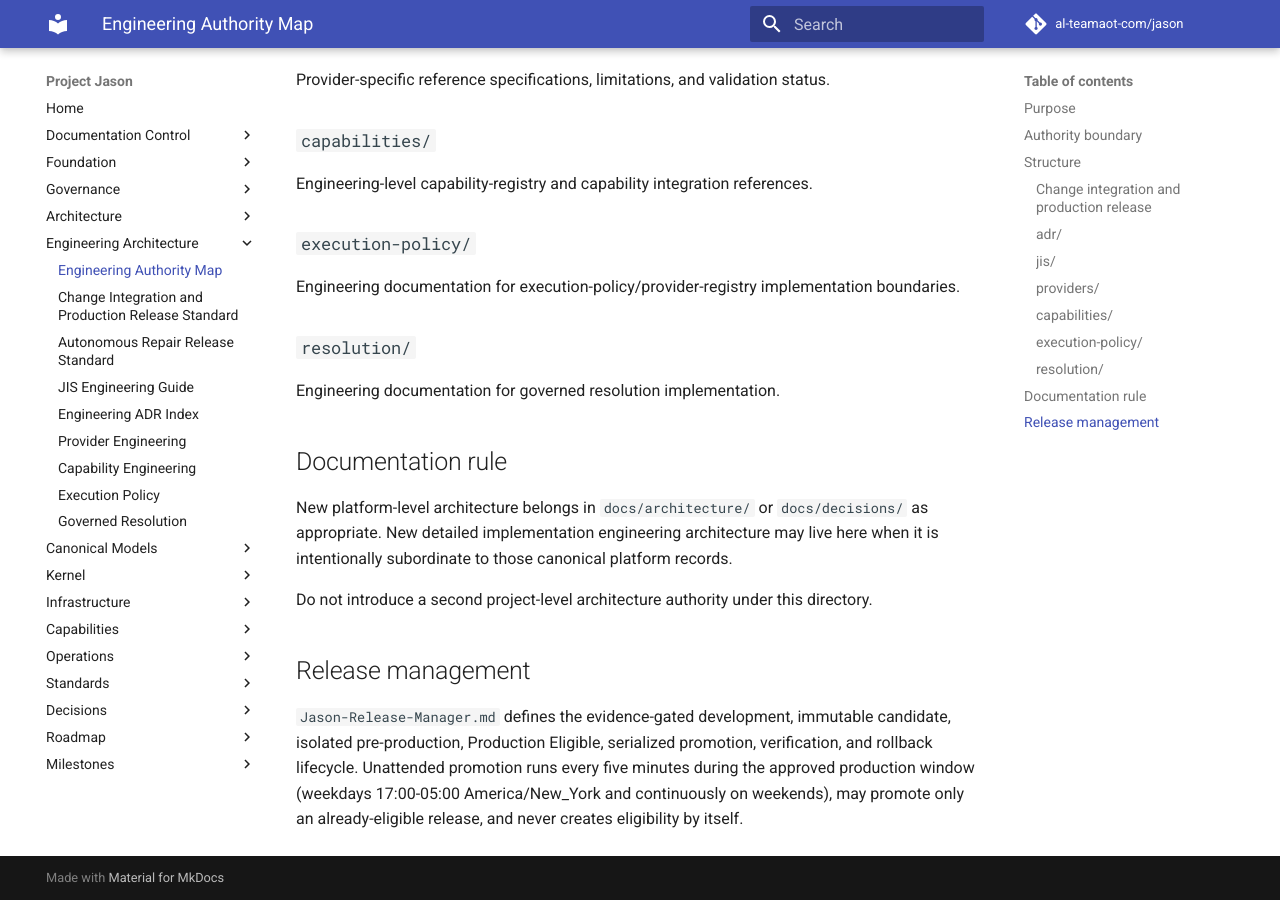
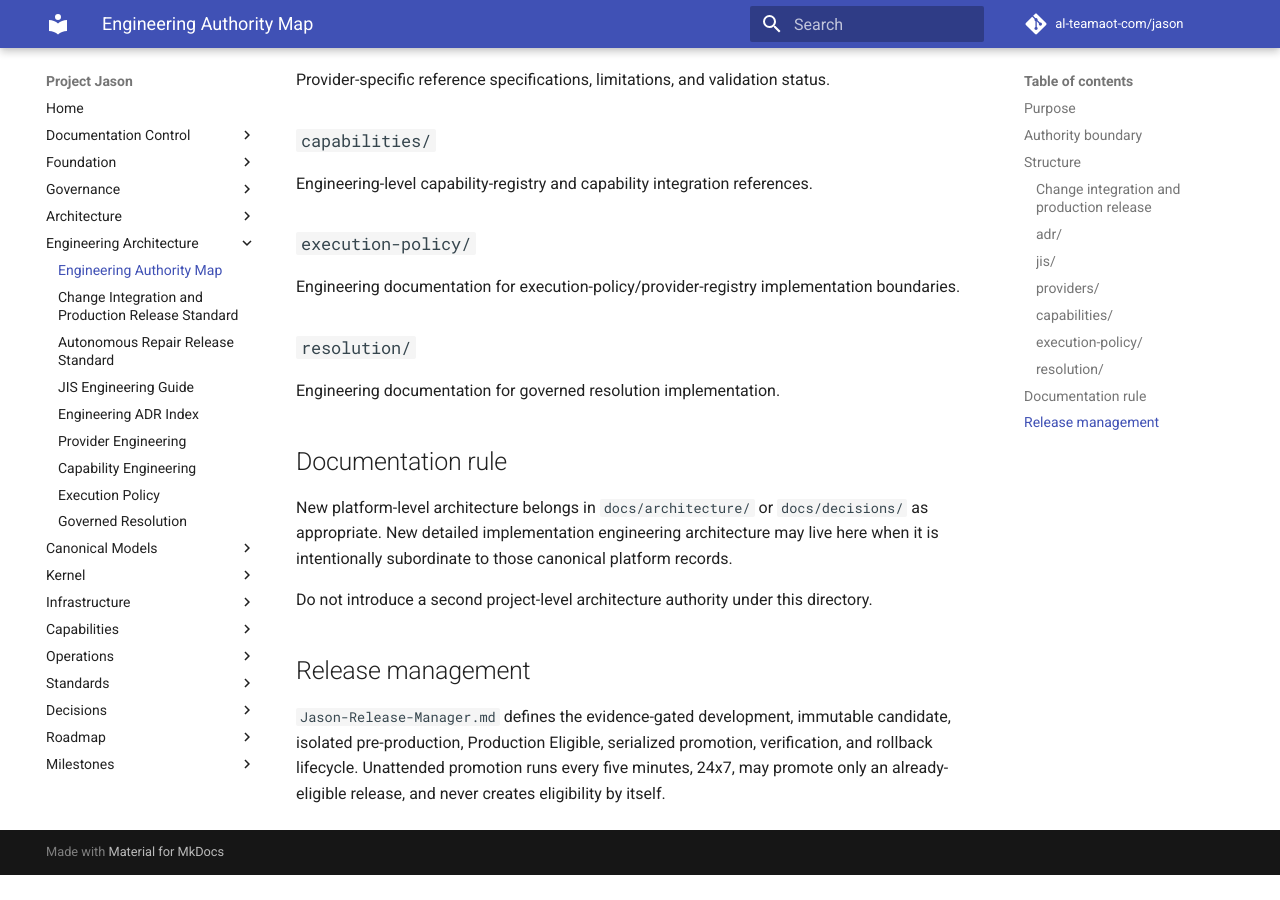
Before and after one commit to al-teamaot-com/jason, an MkDocs documentation site: the page built from docs/engineering/README.md, in a window 1280 px wide and 900 px high, scrolled down 1446 px. Built offline with MkDocs 1.6.1 and Material for MkDocs 9.7.7, drawn with Linux system fonts in a browser that asks for light colours; comment, search, counter and statistics services are not loaded; after the commit the page ends 2321 px from its top, so only the background shows below that.

Commit message:
Run Jason production automation 24x7

```diff
--- a/docs/engineering/README.md
+++ b/docs/engineering/README.md
@@ -58,4 +58,4 @@ Do not introduce a second project-level architecture authority under this direct
 
 ## Release management
 
-`Jason-Release-Manager.md` defines the evidence-gated development, immutable candidate, isolated pre-production, Production Eligible, serialized promotion, verification, and rollback lifecycle. Unattended promotion runs every five minutes during the approved production window (weekdays 17:00-05:00 America/New_York and continuously on weekends), may promote only an already-eligible release, and never creates eligibility by itself.
+`Jason-Release-Manager.md` defines the evidence-gated development, immutable candidate, isolated pre-production, Production Eligible, serialized promotion, verification, and rollback lifecycle. Unattended promotion runs every five minutes, 24x7, may promote only an already-eligible release, and never creates eligibility by itself.
```
